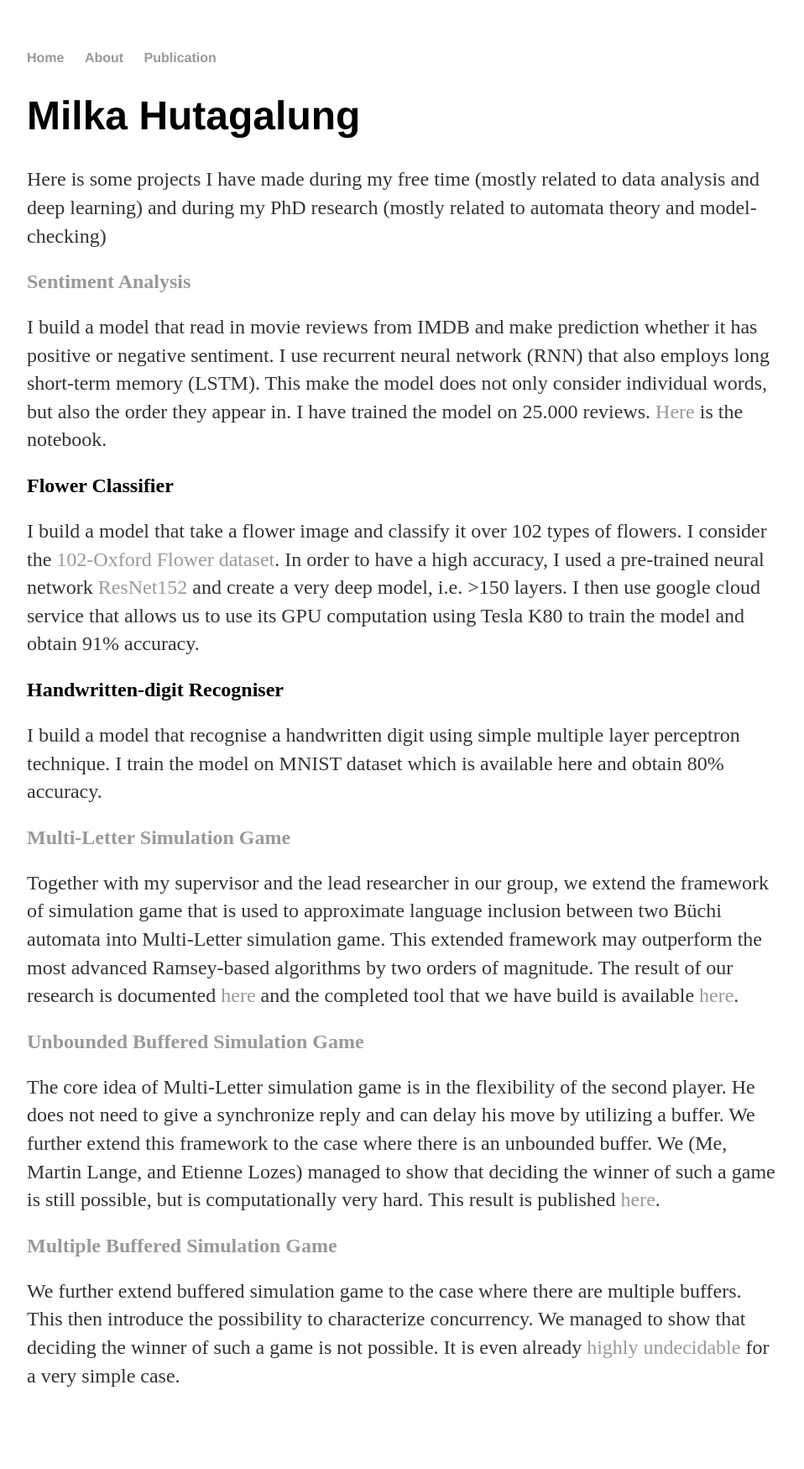
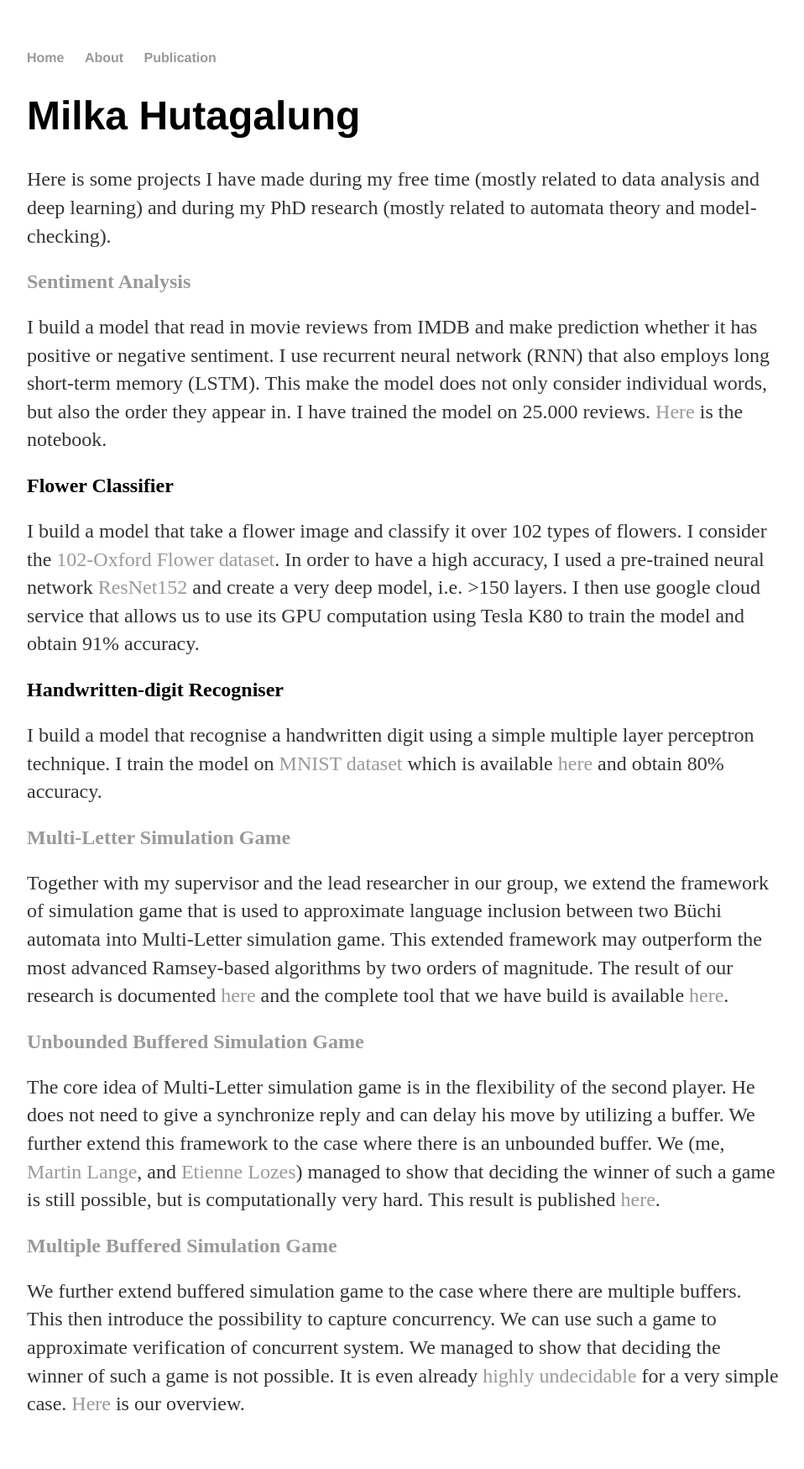
Before and after one commit to milkahut/milkahut.github.io, a Jekyll site: the page built from index.html, in a window 1280 px wide. Shown: the whole page at 84% size, without its empty margins (160-1118 px from the left). Built offline with Jekyll 4.4.1, drawn with Linux system fonts in a browser that asks for light colours; before the commit the page ends 1715 px from its top, so only the background shows below that.

Commit message:
Update index.html

```diff
--- a/index.html
+++ b/index.html
@@ -5,7 +5,7 @@ title: Milka Hutagalung
 <div class="blurb">
 	<h1>Milka Hutagalung</h1>
 	<p>Here is some projects I have made during my free time (mostly related to data analysis  and deep learning) and
-		during my PhD research (mostly related to automata theory and model-checking)</p>
+		during my PhD research (mostly related to automata theory and model-checking).</p>
 
 	<h2><a href="https://github.com/milkahut/sentiment-analysis/blob/master/sentiment-analysis.ipynb">
 			Sentiment Analysis </a></h2>
@@ -24,14 +24,15 @@ title: Milka Hutagalung
 			102-Oxford Flower dataset</a>.
 		In order to have a high accuracy,
 		I used a pre-trained neural network
-		<a href="https://www.kaggle.com/pytorch/resnet152">ResNet152</a>
+		<a href="https://www.kaggle.com/pytorch/resnet152/home">ResNet152</a>
 		and create a very deep model, i.e. >150 layers.
 		I then use google cloud service that allows us to use its GPU computation using
 		Tesla K80 to train the model and obtain 91% accuracy.</p>
 
 	<h2>Handwritten-digit Recogniser </h2>
-	<p>I build a model that recognise a handwritten digit using simple multiple layer perceptron technique.
-		I  train the model on MNIST dataset which is available here and obtain 80% accuracy.</p>
+	<p>I build a model that recognise a handwritten digit using a simple multiple layer perceptron technique.
+		I  train the model on <a href="https://en.wikipedia.org/wiki/MNIST_database"> MNIST dataset</a>
+		which is available <a href="http://yann.lecun.com/exdb/mnist/">here</a> and obtain 80% accuracy.</p>
 
 	<h2><a href="https://link.springer.com/chapter/10.1007%2F978-3-642-37064-9_31"> Multi-Letter Simulation Game</a></h2>
 	<p>Together with my supervisor and the lead researcher in our group, we extend the framework of simulation
@@ -39,23 +40,26 @@ title: Milka Hutagalung
 		simulation game. This extended framework may  outperform  the  most  advanced
 		Ramsey-based algorithms by two orders of magnitude. The result of our research is documented
 		<a href="https://link.springer.com/chapter/10.1007%2F978-3-642-37064-9_31">here</a>
-		and the completed tool that we have build is available
+		and the complete  tool that we have build is available
 		<a href="https://github.com/milkahut/incremental_inclusion_testing"> here</a>. </p>
 
 	<h2><a href ="https://arxiv.org/abs/1405.5609">Unbounded Buffered Simulation Game</a></h2>
 	<p>The core idea of Multi-Letter simulation game is in the flexibility of the second player. He
 		does not need to give a synchronize reply and can delay his move by utilizing a buffer.
 		We further extend this framework to the case where there is an unbounded buffer.
-		We (Me, Martin Lange, and Etienne Lozes) managed to show that
+		We (me, <a href="http://carrick.fmv.informatik.uni-kassel.de/~mlange/"> Martin Lange</a>, and
+		<a href="http://www.i3s.unice.fr/~elozes/"> Etienne Lozes</a>) managed to show that
 		deciding the winner of such a game is still possible, but is computationally very hard.
 		This result is published
 		<a href ="https://arxiv.org/abs/1405.5609">here</a>. </p>
 
 	<h2><a href="https://doi.org/10.1016/j.ic.2018.09.008">Multiple  Buffered Simulation Game</a></h2>
 	<p>We further extend buffered simulation game to the case where there are multiple  buffers. This
-		then introduce the possibility to characterize concurrency. We managed to show that
+		then introduce the possibility to capture concurrency. We can use such a game
+		to approximate verification of concurrent system. We managed to show that
 		deciding the winner of such a game is not possible. It is even already
 		<a href="https://doi.org/10.1016/j.ic.2018.09.008"> highly undecidable </a>
-		for a very simple case. </p>
+		for a very simple case. <a href="https://doi.org/10.1016/j.ic.2018.09.008">
+		Here</a> is our overview.</p>
 	</p>
 </div><!-- /.blurb -->
```
